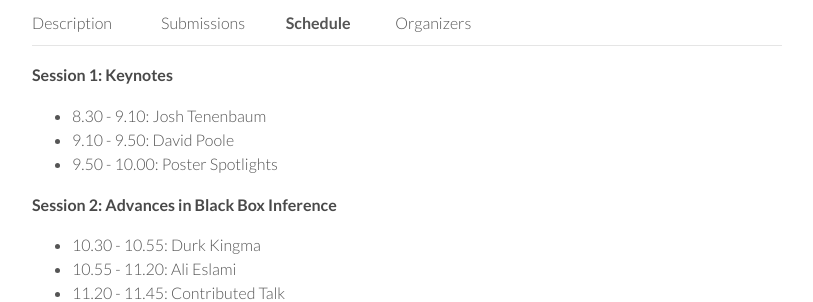
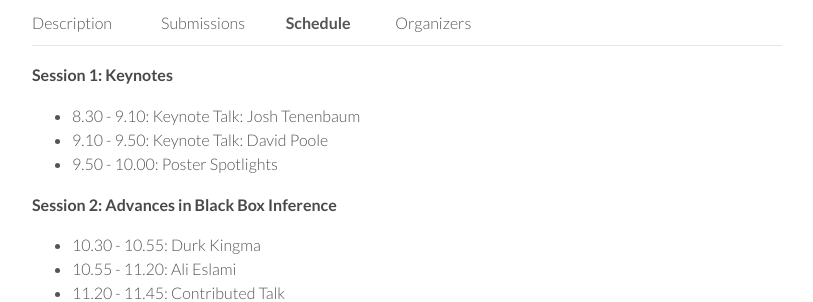
Before and after one commit to blackboxworkshop/blackboxworkshop.github.io, a Jekyll site: the page built from schedule/index.md, in a window 1280 px wide. Shown: the part 146-448 px from the top of the page, without its empty margins (233-1046 px from the left). Built offline with Jekyll 4.4.1, drawn with Linux system fonts in a browser that asks for light colours; Markdown is read by kramdown in place of the engine named in the settings.

Commit message:
Update schedule.

```diff
--- a/schedule/index.md
+++ b/schedule/index.md
@@ -5,8 +5,8 @@ title: Schedule
 
 ### Session 1: Keynotes
 
-- 8.30 - 9.10: Josh Tenenbaum
-- 9.10 - 9.50: David Poole
+- 8.30 - 9.10: Keynote Talk: Josh Tenenbaum
+- 9.10 - 9.50: Keynote Talk: David Poole
 - 9.50 - 10.00: Poster Spotlights
 
 ### Session 2: Advances in Black Box Inference
```
